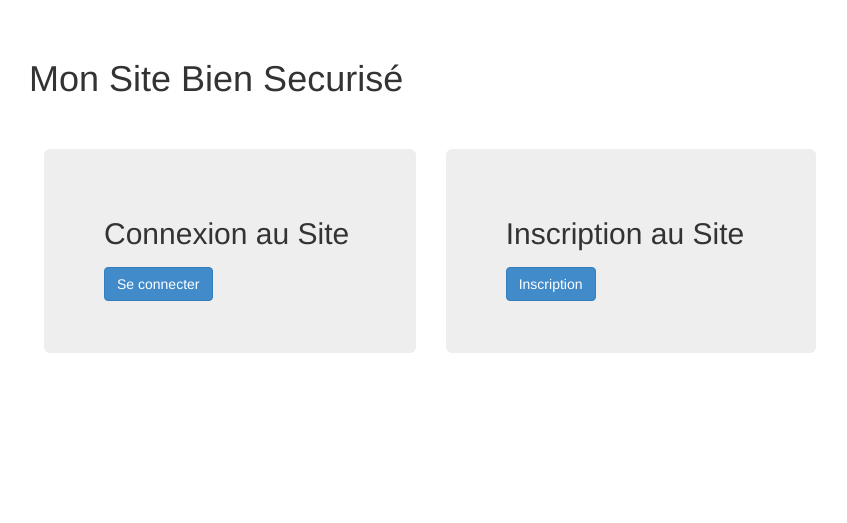
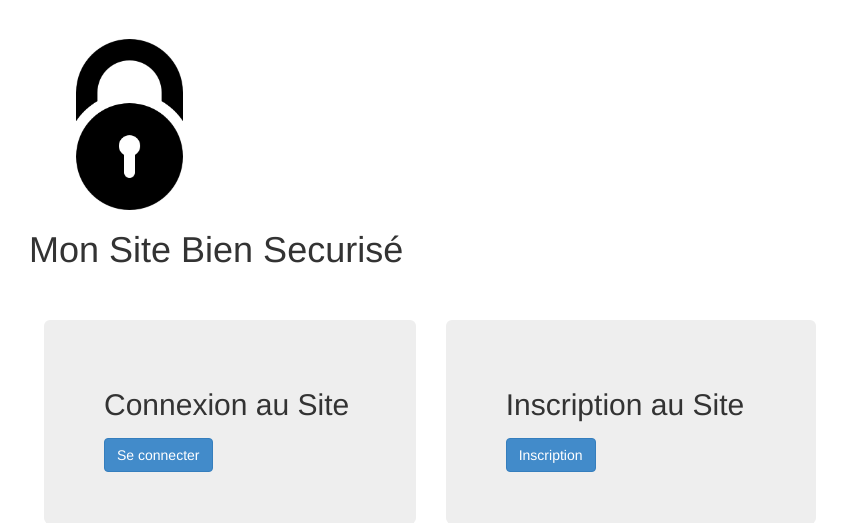
Before and after one commit to arezki4/formulaire_auth, a PHP site: page / in a window 1280 px wide. Shown: the part 51-574 px from the top of the page, without its empty margins (26-873 px from the left). Run offline with PHP 8.4, Linux system fonts and the light colour scheme; some libraries are stand-ins or nearby versions.

Commit message:
Dernier commit, ajout de logo et derniere modification du ReadMe

```diff
--- a/admin/index.php
+++ b/admin/index.php
@@ -16,6 +16,10 @@ echo '<h1>Bienvenue '.$user['username'].'</h1>';
 
 echo'<div class="row">
 
+    <div class="col-md-12">
+        <img style="width: 20%;" alt="Bootstrap Image Preview" src="../img/logo.png" />
+    </div>
+
     <br></br>
 
     <div class="col-sm-4">
--- a/index.php
+++ b/index.php
@@ -7,6 +7,10 @@
 ?>
 
 <div class="row">
+
+    <div class="col-md-12">
+        <img style="width: 15%;" alt="Bootstrap Image Preview" src="img/logo.png" />
+    </div>
 
     <h1>Mon Site Bien Securisé</h1>
 
```
Also changed, not shown: README.md, img/logo.png (added).
